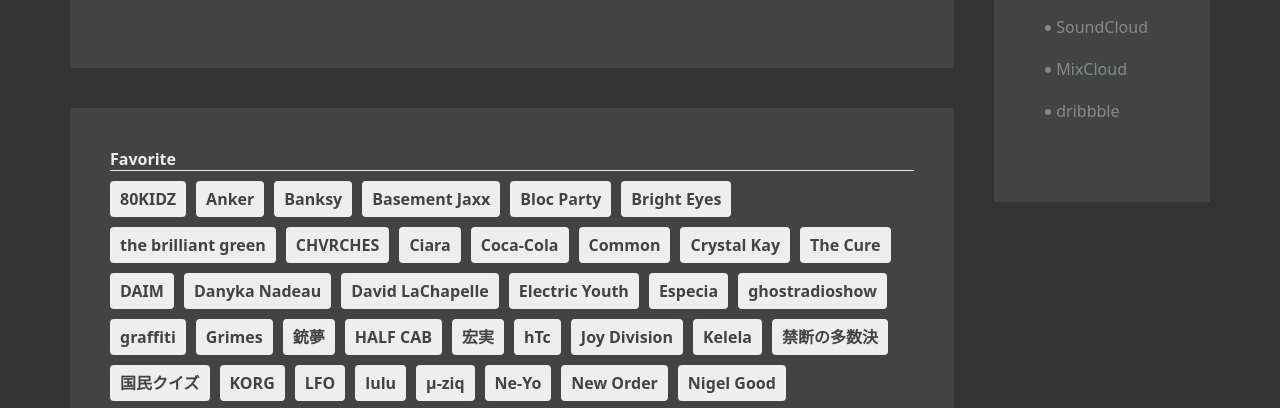
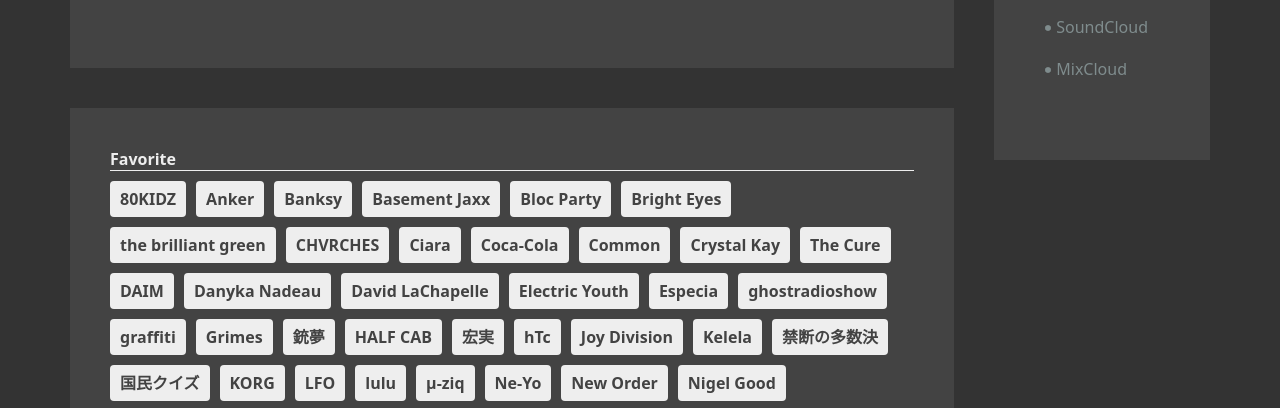
Before and after one commit to takeshisakuma/takeshisakuma.github.io, a plain HTML site: page index.html in a window 1280 px wide. Shown: the part 379-787 px from the top of the page. Drawn offline with Linux system fonts and the light colour scheme.

Commit message:
omit dribbble

```diff
--- a/index.html
+++ b/index.html
@@ -110,13 +110,17 @@
                       <path d="M0 0v200h200V0H0zm118.547 133H54.561c-13.778 0-24.989-11.018-24.989-24.832 0-12.564 9.278-22.746 21.317-24.537 5.084-14.979 19.213-25.265 35.168-25.265 19.26 0 35.141 14.768 36.99 33.606 9.383 2.072 16.428 10.24 16.428 20.262 0 11.571-9.387 20.766-20.928 20.766zm26.402 1.078a4.666 4.666 0 01-2.623-.81 4.721 4.721 0 01-1.248-6.536 25.424 25.424 0 004.357-14.279 25.496 25.496 0 00-4.359-14.288 4.716 4.716 0 011.254-6.531 4.667 4.667 0 016.5 1.26 34.882 34.882 0 015.973 19.56 34.837 34.837 0 01-5.975 19.56 4.67 4.67 0 01-3.879 2.064zm17.289 5.551a4.676 4.676 0 01-6.497 1.291 4.722 4.722 0 01-1.287-6.527c4.326-6.481 6.613-14.067 6.613-21.939 0-7.873-2.287-15.458-6.609-21.938-1.439-2.157-.869-5.08 1.283-6.526a4.67 4.67 0 016.494 1.287c5.363 8.031 8.193 17.427 8.193 27.176.002 9.744-2.828 19.145-8.19 27.176z"></path>
                     </g>
                   </svg>MixCloud</a></li>
-              <li class="social__listMember"><a href="https://dribbble.com/saude" target="_blank" rel="noopener">
-                  <svg xmlns="http://www.w3.org/2000/svg" viewBox="0 0 200 200">
-                    <g fill="#E74D89">
-                      <path d="M104.23 100.769c.962-.384 1.539-.577 2.5-.577-1.538-3.46-3.076-6.922-4.999-10.384-30 9.039-59.039 8.654-61.924 8.461v1.922c.192 15.387 5.77 29.424 15.577 40.193 1.155-2.115 17.885-29.614 48.846-39.615zM110.192 109.615C76.539 121.537 64.231 145 63.077 147.116 73.461 155 86.154 160 100 160c8.461 0 16.347-1.539 23.462-4.615-.962-5.384-4.424-23.847-12.885-45.77h-.385zM74.615 46.154C57.5 53.846 45 69.038 41.154 87.885c2.885 0 27.5 0 55.577-7.115-10-17.885-20.577-32.5-22.116-34.616zM140 55.385c-10.577-9.423-24.615-15-39.616-15-5.384-.385-10 .192-14.423 1.538 1.539 2.115 12.5 17.115 22.5 35 21.154-8.077 30.386-20 31.539-21.538zM121.923 107.116c7.692 21.729 10.961 39.037 11.539 42.885 13.654-9.425 23.076-23.655 25.961-40.386-2.115-.577-18.847-5.577-37.5-2.499zM113.077 85.961c1.346 2.884 2.885 5.577 4.038 8.654.385.961.962 2.116 1.346 3.077 20-2.5 40 1.539 41.924 1.923C160 85.385 155 72.5 146.538 62.115c-1.346 1.539-11.154 14.616-33.461 23.846z"></path>
-                      <path d="M0 0v200h200V0H0zm100 170.385c-38.654 0-70.384-31.538-70.384-70.385 0-38.846 31.73-70.384 70.384-70.384 38.654 0 70.385 31.73 70.385 70.384 0 38.654-31.538 70.385-70.385 70.385z"></path>
-                    </g>
-                  </svg>dribbble</a></li>
+              <!--li.social__listMember
+              a(href="https://dribbble.com/saude" target="_blank" rel="noopener")
+                svg(xmlns="http://www.w3.org/2000/svg" viewBox="0 0 200 200")
+                  g(fill="#E74D89")
+                    path(d="M104.23 100.769c.962-.384 1.539-.577 2.5-.577-1.538-3.46-3.076-6.922-4.999-10.384-30 9.039-59.039 8.654-61.924 8.461v1.922c.192 15.387 5.77 29.424 15.577 40.193 1.155-2.115 17.885-29.614 48.846-39.615zM110.192 109.615C76.539 121.537 64.231 145 63.077 147.116 73.461 155 86.154 160 100 160c8.461 0 16.347-1.539 23.462-4.615-.962-5.384-4.424-23.847-12.885-45.77h-.385zM74.615 46.154C57.5 53.846 45 69.038 41.154 87.885c2.885 0 27.5 0 55.577-7.115-10-17.885-20.577-32.5-22.116-34.616zM140 55.385c-10.577-9.423-24.615-15-39.616-15-5.384-.385-10 .192-14.423 1.538 1.539 2.115 12.5 17.115 22.5 35 21.154-8.077 30.386-20 31.539-21.538zM121.923 107.116c7.692 21.729 10.961 39.037 11.539 42.885 13.654-9.425 23.076-23.655 25.961-40.386-2.115-.577-18.847-5.577-37.5-2.499zM113.077 85.961c1.346 2.884 2.885 5.577 4.038 8.654.385.961.962 2.116 1.346 3.077 20-2.5 40 1.539 41.924 1.923C160 85.385 155 72.5 146.538 62.115c-1.346 1.539-11.154 14.616-33.461 23.846z")
+                    path(d="M0 0v200h200V0H0zm100 170.385c-38.654 0-70.384-31.538-70.384-70.385 0-38.846 31.73-70.384 70.384-70.384 38.654 0 70.385 31.73 70.385 70.384 0 38.654-31.538 70.385-70.385 70.385z")
+                | dribbble
+
+
+
+              -->
             </ul>
             <!--  li.social__listMembera(href="https://sumally.com/saude" target="_blank" rel="noopener") Sumally
             -->
```
